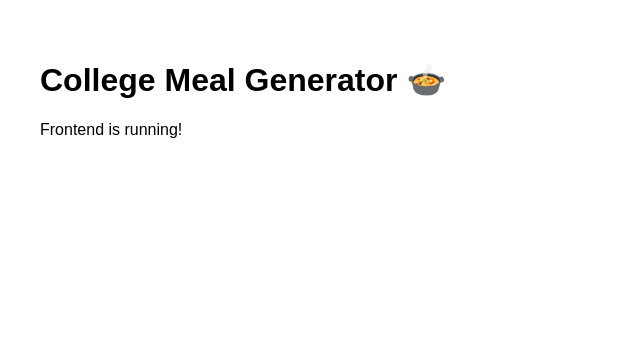
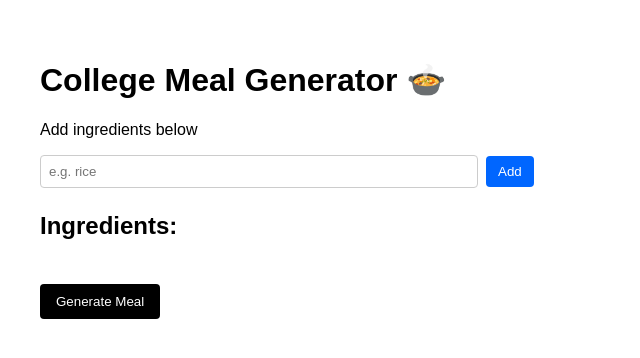
Before and after one commit to alishlish/collegemealai, a React (Vite) app in the folder client/: page / in a window 1280 px wide. Shown: the top 358 px of the page, without its empty margins (0-640 px from the left). Built offline with nearby package versions, Linux system fonts and the light colour scheme.

Commit message:
add ingredient input UI with generate button placeholder

```diff
--- a/client/src/App.tsx
+++ b/client/src/App.tsx
@@ -1,8 +1,77 @@
+import { useState } from "react";
+
 function App() {
+  const [ingredientInput, setIngredientInput] = useState("");
+  const [ingredients, setIngredients] = useState<string[]>([]);
+
   return (
-    <div style={{ padding: "2rem", fontFamily: "sans-serif" }}>
+    <div style={{ padding: "2rem", fontFamily: "sans-serif", maxWidth: "600px" }}>
       <h1>College Meal Generator 🍲</h1>
-      <p>Frontend is running!</p>
+      <p>Add ingredients below</p>
+
+      {/* input box */}
+      <input
+        type="text"
+        value={ingredientInput}
+        onChange={(e) => setIngredientInput(e.target.value)}
+        placeholder="e.g. rice"
+        style={{
+          padding: "8px",
+          width: "70%",
+          marginRight: "8px",
+          border: "1px solid #ccc",
+          borderRadius: "4px",
+        }}
+      />
+
+      {/* add button */}
+      <button
+        onClick={() => {
+          if (ingredientInput.trim() !== "") {
+            setIngredients([...ingredients, ingredientInput.trim()]);
+            setIngredientInput(""); // clear after adding
+          }
+        }}
+        style={{
+          padding: "8px 12px",
+          backgroundColor: "#0066ff",
+          color: "white",
+          border: "none",
+          borderRadius: "4px",
+          cursor: "pointer",
+        }}
+      >
+        Add
+      </button>
+
+      <div style={{ marginTop: "1.5rem" }}>
+        <h2>Ingredients:</h2>
+        <ul>
+          {ingredients.map((item, idx) => (
+            <li key={idx} style={{ fontSize: "1.1rem" }}>
+               {item}
+            </li>
+          ))}
+        </ul>
+      </div>
+
+      {/* generate button (does nothing yet) */}
+      <button
+        style={{
+          marginTop: "1.5rem",
+          padding: "10px 16px",
+          backgroundColor: "black",
+          color: "white",
+          border: "none",
+          borderRadius: "4px",
+          cursor: "pointer",
+        }}
+        onClick={() => {
+      console.log("Generate Meal button clicked!");
+    }}
+      >
+        Generate Meal
+      </button>
     </div>
   );
 }
```
